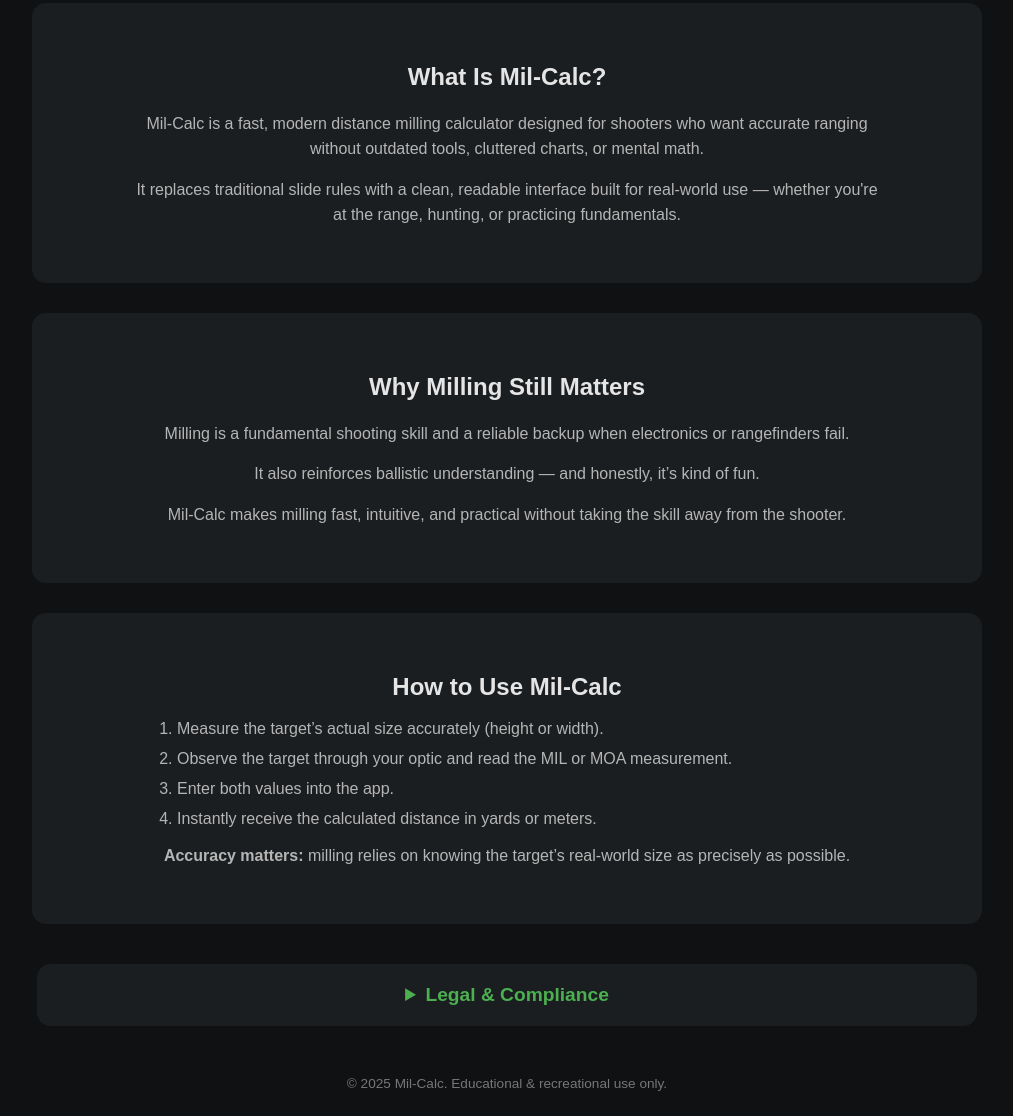
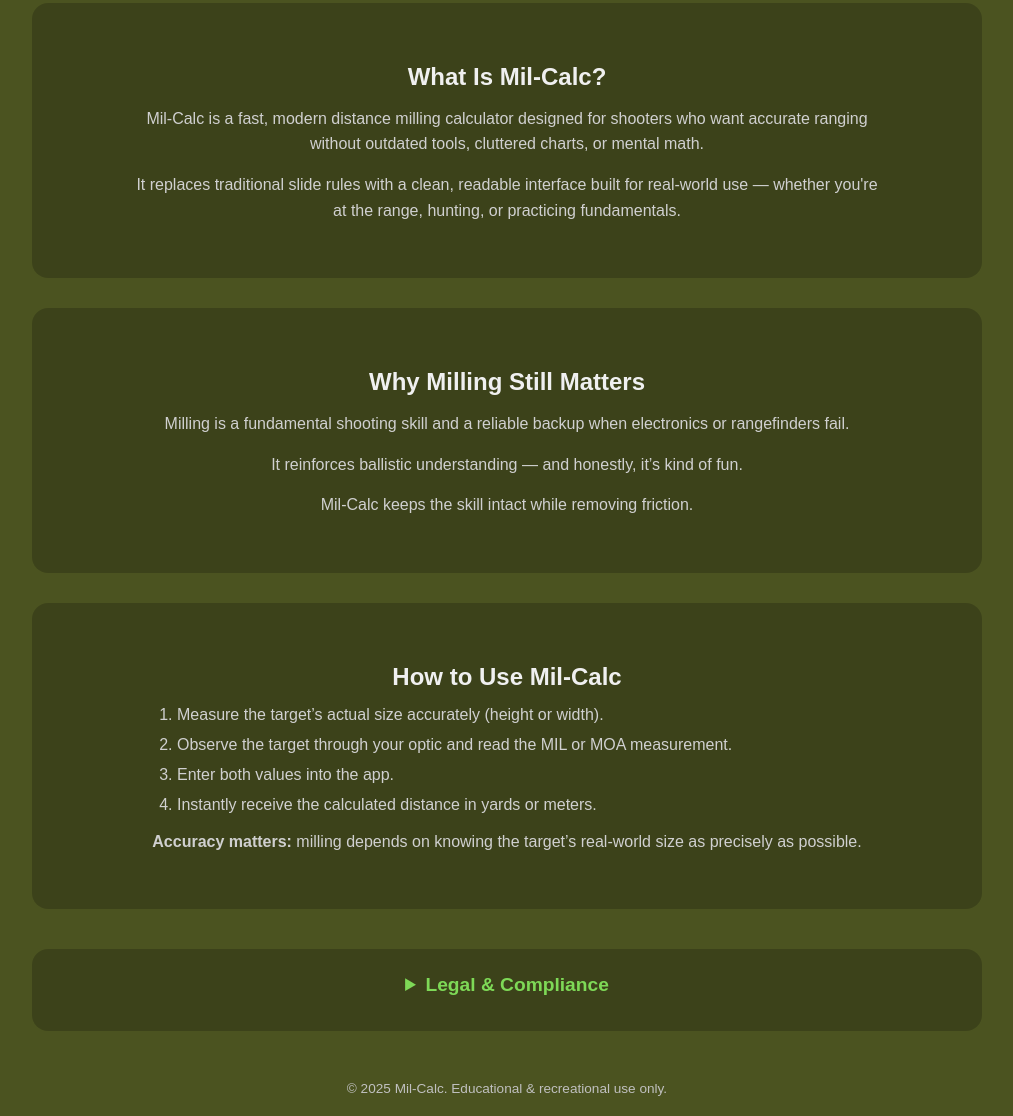
Before and after one commit to austino775/mil-calc, a plain HTML site: page index.html in a window 1280 px wide. Shown: the part 639-1755 px from the top of the page, without its empty margins (133-1146 px from the left). Drawn offline with Linux system fonts and the light colour scheme.

Commit message:
Update index.html
❌ No pure black backgrounds

✅ Matches app icon & Army Green theme

✅ Softer contrast, easier on the eyes

✅ App-like “card” layout

✅ Legal section hidden by default

✅ Tactical, clean, intentional feel

```diff
--- a/index.html
+++ b/index.html
@@ -7,17 +7,17 @@
 
 <style>
 :root {
-    --bg-dark: #0f1112;
-    --bg-card: #1b1e20;
-    --accent: #4CAF50;
-    --text-main: #e5e5e5;
-    --text-muted: #b5b5b5;
+    --bg-base: #4B5320;              /* Army Green (app icon) */
+    --bg-card: rgba(0, 0, 0, 0.20);  /* Soft overlay, not black */
+    --accent: #7ED957;               /* Muted tactical green */
+    --text-main: #f0f0f0;
+    --text-muted: #d0d0d0;
 }
 
 body {
     margin: 0;
     padding: 0;
-    background: var(--bg-dark);
+    background: var(--bg-base);
     color: var(--text-main);
     font-family: Arial, sans-serif;
     text-align: center;
@@ -32,7 +32,7 @@
     max-width: 900px;
     margin: 30px auto;
     padding: 40px 25px;
-    border-radius: 14px;
+    border-radius: 16px;
 }
 
 .logo {
@@ -44,6 +44,10 @@
 h1 {
     font-size: 3rem;
     margin-bottom: 10px;
+}
+
+h2 {
+    margin-bottom: 15px;
 }
 
 .tagline {
@@ -68,7 +72,7 @@
     display: inline-block;
     padding: 14px 30px;
     background: var(--accent);
-    color: white;
+    color: #1a1a1a;
     text-decoration: none;
     border-radius: 10px;
     font-weight: bold;
@@ -76,7 +80,7 @@
 }
 
 .btn:hover {
-    background: #3e8e41;
+    filter: brightness(0.9);
 }
 
 .steps {
@@ -94,8 +98,8 @@
     max-width: 900px;
     margin: 40px auto;
     background: var(--bg-card);
-    border-radius: 14px;
-    padding: 20px;
+    border-radius: 16px;
+    padding: 25px;
 }
 
 summary {
@@ -103,12 +107,17 @@
     font-weight: bold;
     cursor: pointer;
     color: var(--accent);
+    margin-bottom: 10px;
+}
+
+details h3 {
+    margin-top: 20px;
 }
 
 footer {
     margin: 50px 0 20px;
     font-size: 0.85rem;
-    color: #777;
+    color: #c0c0c0;
 }
 </style>
 </head>
@@ -141,10 +150,10 @@
         Milling is a fundamental shooting skill and a reliable backup when electronics or rangefinders fail.
     </p>
     <p>
-        It also reinforces ballistic understanding — and honestly, it’s kind of fun.
+        It reinforces ballistic understanding — and honestly, it’s kind of fun.
     </p>
     <p>
-        Mil-Calc makes milling fast, intuitive, and practical without taking the skill away from the shooter.
+        Mil-Calc keeps the skill intact while removing friction.
     </p>
 </section>
 
@@ -156,7 +165,9 @@
         <li>Enter both values into the app.</li>
         <li>Instantly receive the calculated distance in yards or meters.</li>
     </ol>
-    <p><strong>Accuracy matters:</strong> milling relies on knowing the target’s real-world size as precisely as possible.</p>
+    <p>
+        <strong>Accuracy matters:</strong> milling depends on knowing the target’s real-world size as precisely as possible.
+    </p>
 </section>
 
 <details>
```
